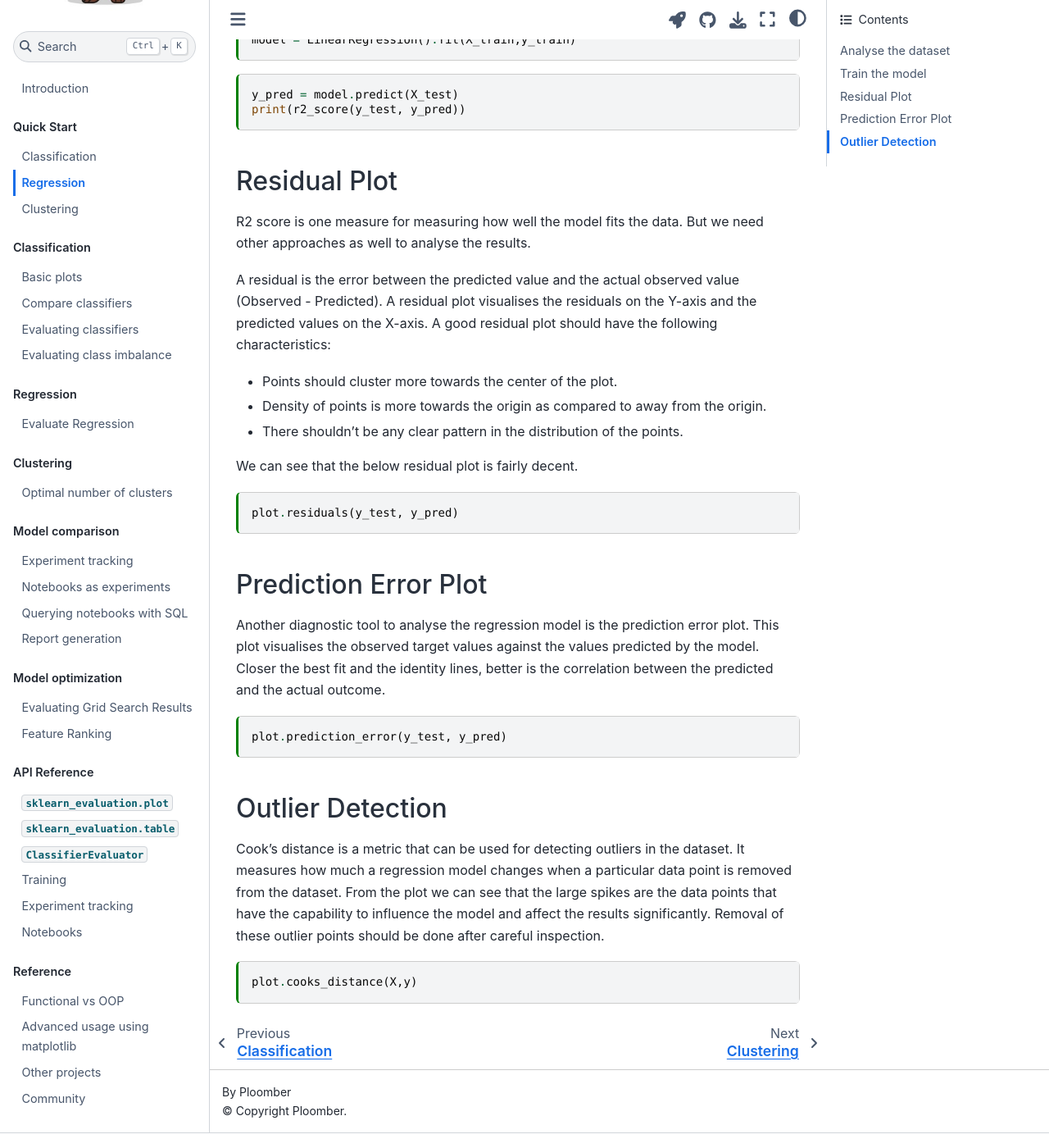
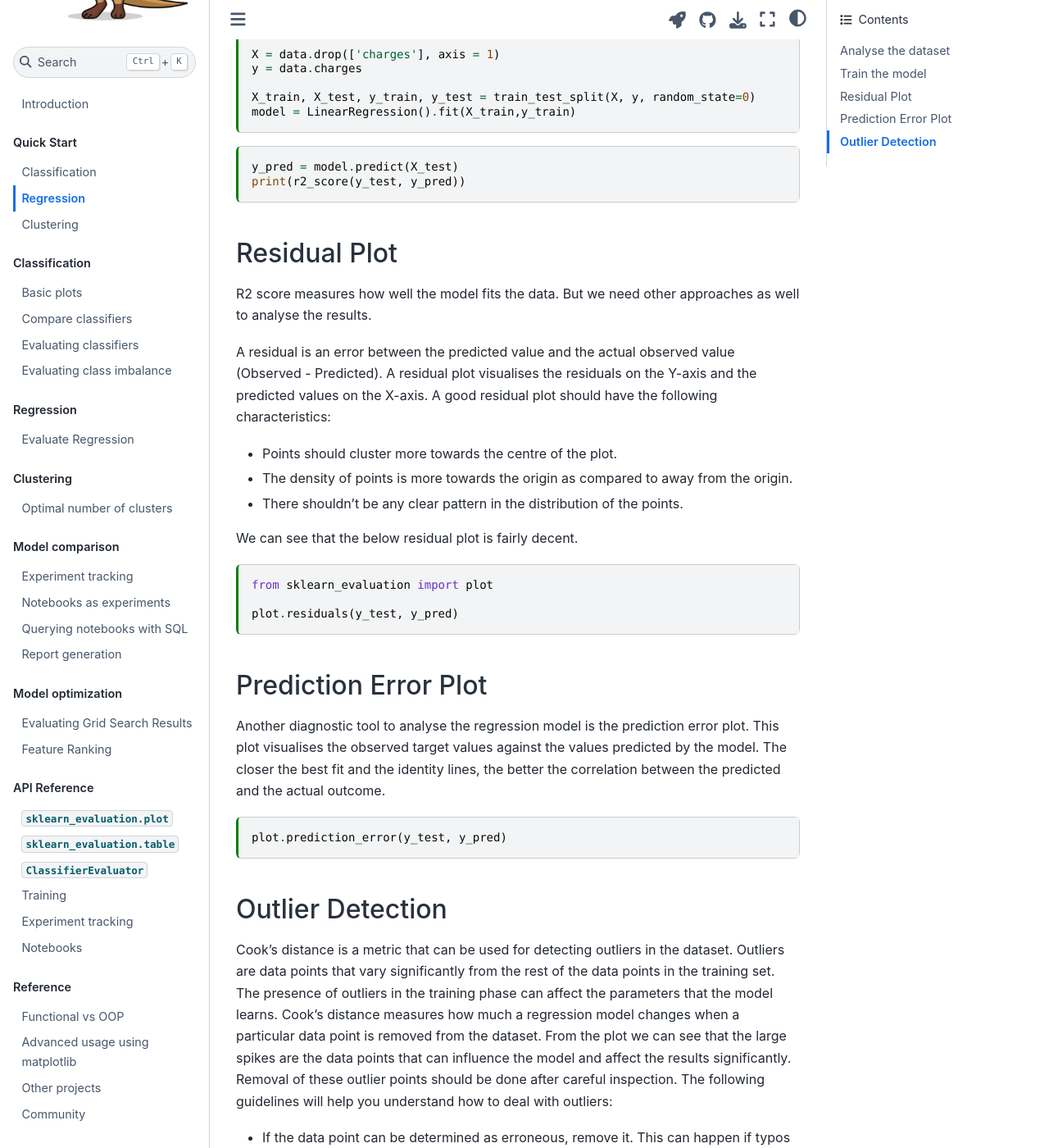
Before and after one commit to ploomber/sklearn-evaluation, a Jupyter Book: the page built from docs/quickstart/regression.md, in a window 1280 px wide and 1400 px high, scrolled down 1464 px. Shown: the whole window at 82% size. Built offline with Jupyter Book 1.0.4 settings and Sphinx 7.4.7 and the Sphinx Book theme 1.1.4, drawn with Linux system fonts in a browser that asks for light colours; some of the changed text lies outside the part shown.

Commit message:
Review comments

````diff
--- a/docs/quickstart/regression.md
+++ b/docs/quickstart/regression.md
@@ -15,7 +15,7 @@
 
 +++
 
-Regression analysis is a set of statistical methodologies for determining the relationship between a dependent (or outcome) variable and one or more independent variables (also known as predictor variables). The most common algorithm used is Linear Regression.
+In this guide, you'll learn how to use `sklearn` and `sklearn-evaluation` to fit and evaluate a regression model. Regression analysis is a set of statistical methodologies for determining the relationship between a dependent (or outcome) variable and one or more independent variables (also known as predictor variables). The most common algorithm used is Linear Regression.
 
 Linear Regression is a supervised learning technique that attempts to fit the best line that reduces the discrepancies between the predicted and the actual target value. This best fit line is arrived at by aiming to reduce the MSE (Mean Square Error).
 
@@ -26,17 +26,9 @@
 ```{code-cell} ipython3
 import urllib.request
 import pandas as pd
-import seaborn as sns
-import warnings
-warnings.filterwarnings('ignore')
-from sklearn.preprocessing import LabelEncoder
-from sklearn.linear_model import LinearRegression
-from sklearn.model_selection import train_test_split
-from sklearn.metrics import r2_score
-from sklearn_evaluation import plot
 
-# download dataset
-urllib.request.urlretrieve('https://raw.githubusercontent.com/ploomber/sklearn-evaluation/master/docs-assets/regression/insurance.csv', filename='insurance.csv')
+# download dataset. Reference: https://www.kaggle.com/datasets/mirichoi0218/insurance
+urllib.request.urlretrieve('https://raw.githubusercontent.com/stedy/Machine-Learning-with-R-datasets/master/insurance.csv', filename='insurance.csv')
 
 data = pd.read_csv('insurance.csv')
 ```
@@ -50,13 +42,17 @@
 Transform non-numerical labels to numerical labels.
 
 ```{code-cell} ipython3
+from sklearn.preprocessing import LabelEncoder
+
 #sex
 le = LabelEncoder()
 le.fit(data.sex.drop_duplicates())
 data.sex = le.transform(data.sex)
+
 # smoker or not
 le.fit(data.smoker.drop_duplicates())
 data.smoker = le.transform(data.smoker)
+
 #region
 le.fit(data.region.drop_duplicates())
 data.region = le.transform(data.region)
@@ -65,6 +61,8 @@
 Let's visualise the correlation among the variables.
 
 ```{code-cell} ipython3
+import seaborn as sns
+
 sns.heatmap(data.corr(), annot=True,cmap='cool')
 ```
 
@@ -75,6 +73,10 @@
 ## Train the model
 
 ```{code-cell} ipython3
+from sklearn.metrics import r2_score
+from sklearn.linear_model import LinearRegression
+from sklearn.model_selection import train_test_split
+
 X = data.drop(['charges'], axis = 1)
 y = data.charges
 
@@ -91,23 +93,25 @@
 
 +++
 
-R2 score is one measure for measuring how well the model fits the data. But we need other approaches as well to analyse the results.
+R2 score measures how well the model fits the data. But we need other approaches as well to analyse the results.
 
-A residual is the error between the predicted value and the actual observed value (Observed - Predicted). A residual plot visualises the residuals on the Y-axis and the predicted values on the X-axis. A good residual plot should have the following characteristics:
+A residual is an error between the predicted value and the actual observed value (Observed - Predicted). A residual plot visualises the residuals on the Y-axis and the predicted values on the X-axis. A good residual plot should have the following characteristics:
 
-- Points should cluster more towards the center of the plot.
-- Density of points is more towards the origin as compared to away from the origin.
+- Points should cluster more towards the centre of the plot.
+- The density of points is more towards the origin as compared to away from the origin.
 - There shouldn't be any clear pattern in the distribution of the points.
 
 We can see that the below residual plot is fairly decent.
 
 ```{code-cell} ipython3
+from sklearn_evaluation import plot
+
 plot.residuals(y_test, y_pred)
 ```
 
 ## Prediction Error Plot
 
-Another diagnostic tool to analyse the regression model is the prediction error plot. This plot visualises the observed target values against the values predicted by the model. Closer the best fit and the identity lines, better is the correlation between the predicted and the actual outcome.
+Another diagnostic tool to analyse the regression model is the prediction error plot. This plot visualises the observed target values against the values predicted by the model. The closer the best fit and the identity lines, the better the correlation between the predicted and the actual outcome.
 
 ```{code-cell} ipython3
 plot.prediction_error(y_test, y_pred)
@@ -115,7 +119,12 @@
 
 ## Outlier Detection
 
-Cook's distance is a metric that can be used for detecting outliers in the dataset. It measures how much a regression model changes when a particular data point is removed from the dataset. From the plot we can see that the large spikes are the data points that have the capability to influence the model and affect the results significantly. Removal of these outlier points should be done after careful inspection.
+Cook's distance is a metric that can be used for detecting outliers in the dataset. Outliers are data points that vary significantly from the rest of the data points in the training set. The presence of outliers in the training phase can affect the parameters that the model learns.
+Cook's distance measures how much a regression model changes when a particular data point is removed from the dataset. From the plot we can see that the large spikes are the data points that can influence the model and affect the results significantly. Removal of these outlier points should be done after careful inspection.
+The following guidelines will help you understand how to deal with outliers:
+- If the data point can be determined as erroneous, remove it. This can happen if typos are made during data entry, or experiments are not run properly.
+- If the data point doesn't belong to the target population and has been mistakenly added while sampling, then remove it.
+- The outlying data point may be a natural variation in the dataset. It should not be removed unless a thorough investigation is done.
 
 ```{code-cell} ipython3
 plot.cooks_distance(X,y)
````
Also changed, not shown: 2 other files.
